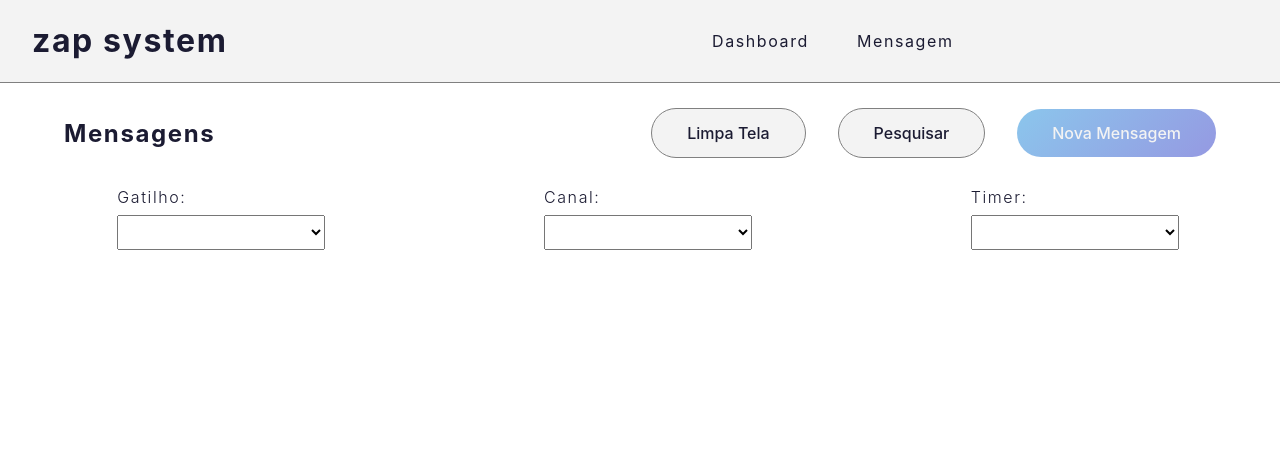
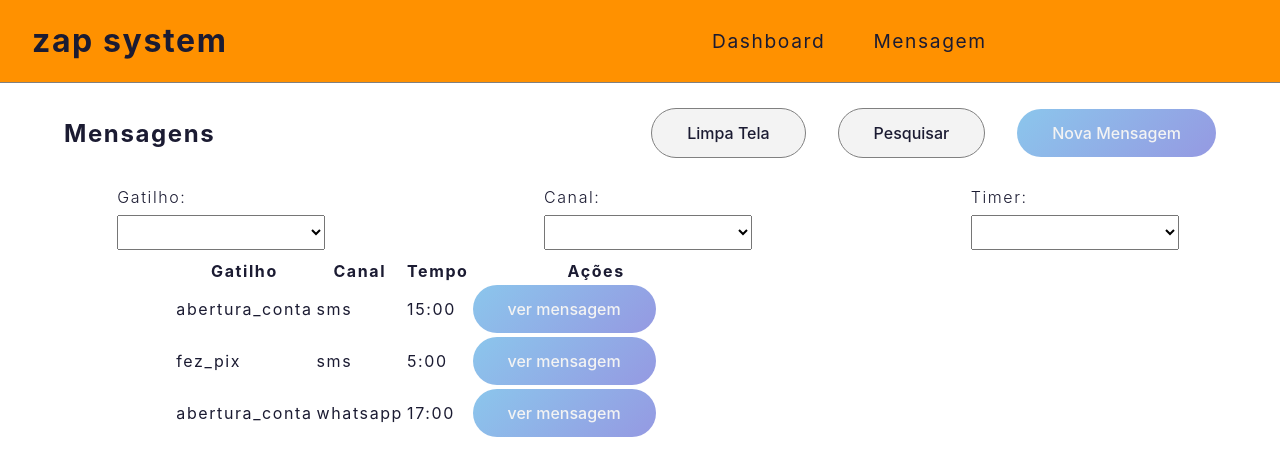
Before and after one commit to mrcomputer2018/projeto2, a React (Create React App) app: page / in a window 1280 px wide. Shown: the top 476 px of the page. Built offline with nearby package versions, Linux system fonts and the light colour scheme; data requests are answered from the project's data file.

Commit message:
criando table

```diff
--- a/src/App.css
+++ b/src/App.css
@@ -9,6 +9,7 @@
   --color-GrayishBlue: hsl(233, 8%, 62%);
   --color-LightGrayishBlue: hsl(220, 16%, 96%);
   --color-VeryLightGray: hsl(0, 0%, 98%);
+  --color-orange: rgba(255, 145, 0, 1);
 }
 
 /** GLobal */
@@ -121,7 +122,7 @@ div.form-group div select {
 /*** header */
 .header {
   width: 100vw ;
-  background-color: var(--color-white);
+  background-color: var(--color-orange);
   border-bottom: 1px solid gray;
 
   display: flex;
@@ -143,6 +144,7 @@ div.form-group div select {
 }
 
 .menu li a {
+  font-size: 1.2rem;
   text-decoration: none;
   color: var(--color-Gray);
   transition: .3s;
@@ -176,3 +178,10 @@ div.form-group div select {
 .dashboard h4 {
   margin-left: 1.5rem;
 }
+
+/*** table */
+div.table {
+  width: 70vw;
+  display: flex;
+  justify-content: center;
+}
--- a/src/pages/Home.jsx
+++ b/src/pages/Home.jsx
@@ -1,5 +1,5 @@
 import React, { useEffect, useState } from "react"
-import { useHistory } from 'react-router-dom'
+import { useHistory, useLocation } from 'react-router-dom'
 import api from '../services/api'
 
 const Home = (props) => {
@@ -8,6 +8,15 @@ const Home = (props) => {
     const goToNewMessenger = () => {
         history.push('/cadastro');
     };
+
+    const location = useLocation();
+    useEffect(() => {
+        const currentPath = location.pathname;
+        const searchParams = new URLSearchParams(location.search);
+        console.log("searchparams :" + searchParams)
+    }, [location]);
+
+
 
     //* Iniciando estado
     const [ optionSelected, setOptionSelected ] = useState('')
@@ -91,7 +100,7 @@ const Home = (props) => {
                 </div>
                 <div className='btn-subtitle'>
                     <button type='reset' className="btn-simple">Limpa Tela</button>
-                    <button className="btn-simple">Pesquisar</button>
+                    <button type='submit' className="btn-simple">Pesquisar</button>
                     <button className='btn-gradient' onClick={goToNewMessenger}>Nova Mensagem</button>
                 </div>
             </div>
@@ -133,6 +142,39 @@ const Home = (props) => {
                 </div>
             </form>
 
+            <div className='table'>
+                <table>
+                    <thead>
+                        <tr>
+                            <th>Gatilho</th>
+                            <th>Canal</th>
+                            <th>Tempo</th>
+                            <th>Ações</th>
+                        </tr>
+                    </thead>
+                    <tbody>
+                        <tr>
+                            <td>abertura_conta</td>
+                            <td>sms</td>
+                            <td>15:00</td>
+                            <td><button className='btn-gradient'>ver mensagem</button></td>
+                        </tr>
+                        <tr>
+                            <td>fez_pix</td>
+                            <td>sms</td>
+                            <td>5:00</td>
+                            <td><button className='btn-gradient'>ver mensagem</button></td>
+                        </tr>
+                        <tr>
+                            <td>abertura_conta</td>
+                            <td>whatsapp</td>
+                            <td>17:00</td>
+                            <td><button className='btn-gradient'>ver mensagem</button></td>
+                        </tr>
+                    </tbody>
+                </table>
+            </div>
+
         </div>
     )
 }
```
